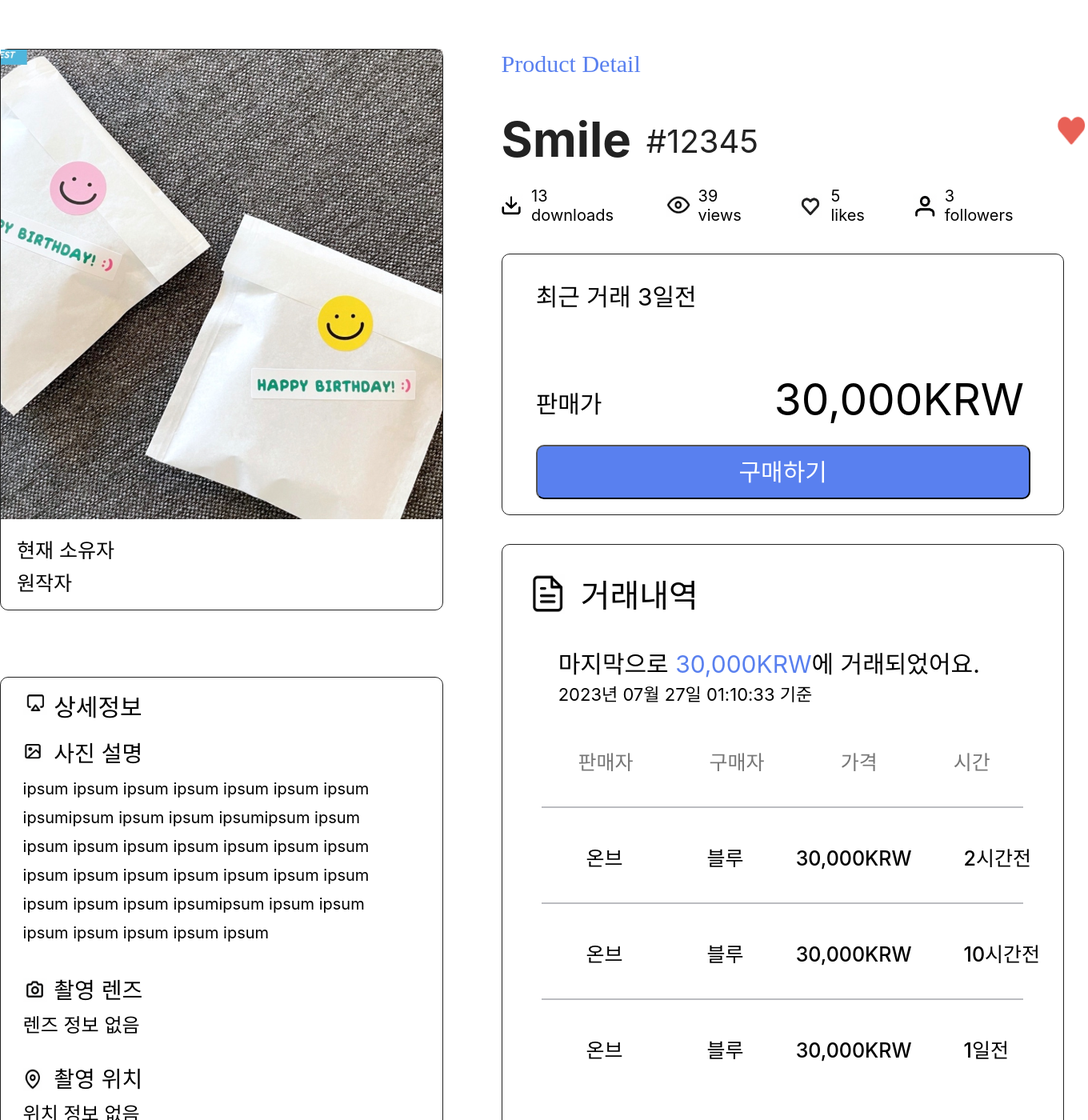
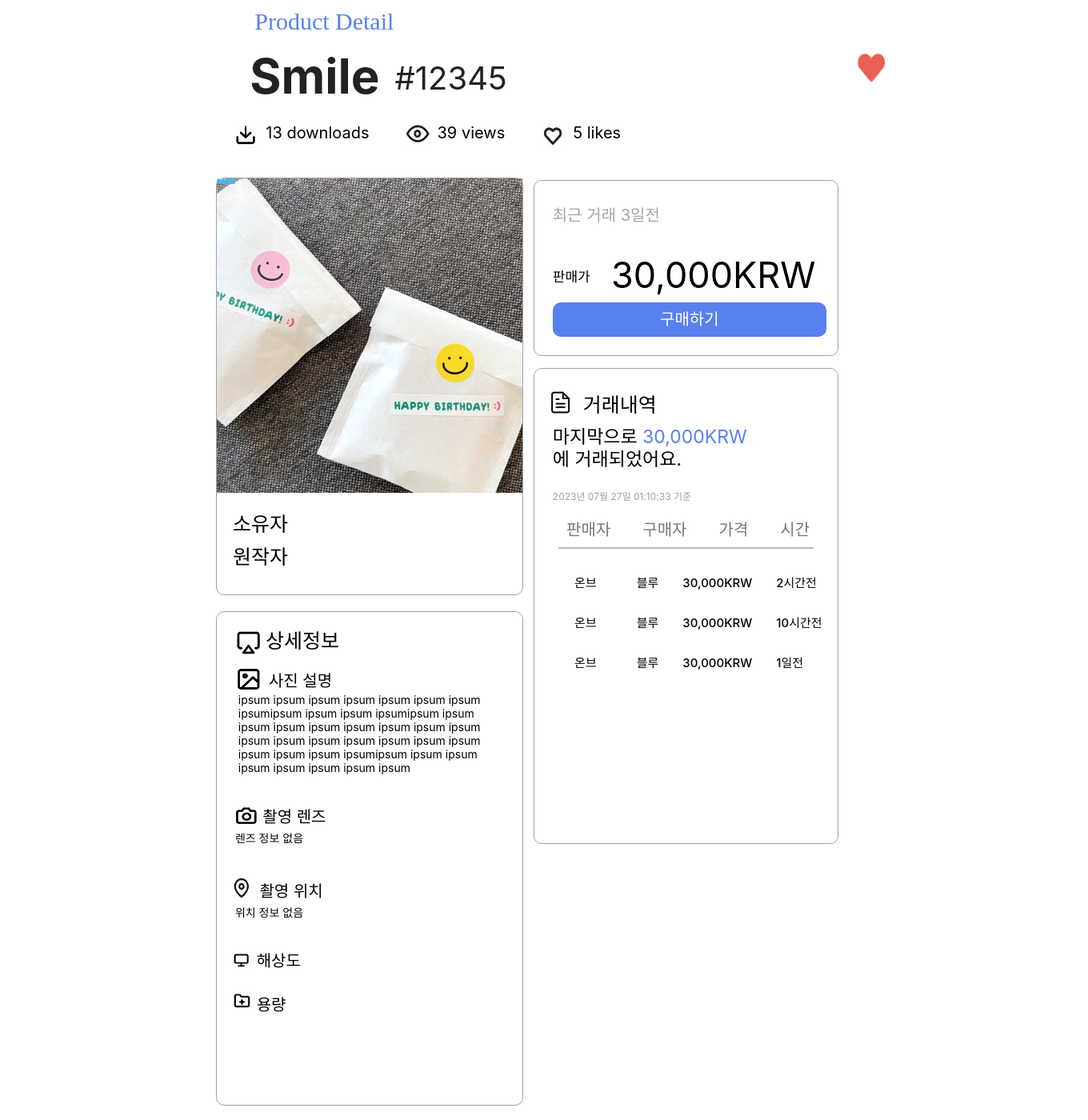
Before and after one commit to Troth-Cam/TrothCam_Web, a React (Create React App) app in the folder trothcam_web/: page /productdetail in a window 1280 px wide. Shown: the part 80-1480 px from the top of the page at 80% size, 1360 px wide, since content can reach past the window. Built offline with nearby package versions, Linux system fonts and the light colour scheme.

Commit message:
[MOD]코드 수정

```diff
--- a/trothcam_web/src/components/ProductDetail.jsx
+++ b/trothcam_web/src/components/ProductDetail.jsx
@@ -39,12 +39,35 @@ const ProductDetail = () => {
     return (
         <Container>
             <SearchBox></SearchBox>
+
+            <Col>
+                <Product>Product Detail</Product>
+                <TextContainer>
+                        <Title1>Smile</Title1>
+                        <Title2>#12345</Title2>
+                            <HeartImg src={heartIcon} alt="heartIcon" />
+
+                </TextContainer>
+
+                <InfoContainer>
+                            <DownloadImg src={DownloadIcon} alt="DownloadIcon"/>
+                            <Info1> 13 downloads</Info1>
+                            <EyeImg src={eyeIcon} alt="eyeIcon"/>
+                            <Info2> 39 views</Info2>
+                            <BlackheartImg src={blackheartIcon} alt="blackheartIcon"/>
+                            <Info3> 5 likes</Info3>
+
+                </InfoContainer>
+            </Col>
+
+
             <SubContainer>
+
                 <Col1>
                     <ImgDiv>
                         <StyledImage src={smileImg} alt="smileImg" onClick={openModal}  />
                         {showModal && <Modal image={smileImg} onClose={closeModal} />}
-                        <Text1>현재 소유자</Text1>
+                        <Text1>소유자</Text1>
                         <Text2>원작자</Text2>
                     </ImgDiv>
 
@@ -72,23 +95,6 @@ const ProductDetail = () => {
 
 
                 <Col2>
-                    <Product>Product Detail</Product>
-                    <TextContainer>
-                        <Title1>Smile</Title1>
-                        <Title2>#12345</Title2>
-                        <HeartImg src={heartIcon} alt="heartIcon" />
-                    </TextContainer>
-                    <InfoContainer>
-                        <DownloadImg src={DownloadIcon} alt="DownloadIcon"/>
-                        <Info1> 13 downloads</Info1>
-                        <EyeImg src={eyeIcon} alt="eyeIcon"/>
-                        <Info2> 39 views</Info2>
-                        <BlackheartImg src={blackheartIcon} alt="blackheartIcon"/>
-                        <Info3> 5 likes</Info3>
-                        <PersonImg src={PersonIcon} alt="PersonIcon"/>
-                        <Info4>  3 followers</Info4>
-
-                    </InfoContainer>
 
                     <Detail2>
                         <Day>최근 거래 3일전</Day>
@@ -117,14 +123,14 @@ const ProductDetail = () => {
                             <BuyerDetail marginLeft="0px">30,000KRW</BuyerDetail>
                             <BuyerDetail marginLeft="0px">2시간전</BuyerDetail>
                         </BuydetailContainer>
-                        <Line />
+
                         <BuydetailContainer>
                             <BuyerDetail>온브</BuyerDetail>
                             <BuyerDetail>블루</BuyerDetail>
                             <BuyerDetail marginLeft="0px">30,000KRW</BuyerDetail>
                             <BuyerDetail marginLeft="0px">10시간전</BuyerDetail>
                         </BuydetailContainer>
-                        <Line />
+
                         <BuydetailContainer>
                             <BuyerDetail>온브</BuyerDetail>
                             <BuyerDetail>블루</BuyerDetail>
@@ -156,13 +162,171 @@ const Container = styled.div`
 
 `;
 
+const Col = styled.div`
+  position:relative;
+  display: flex;
+  flex-direction: column;
+  justify-content: center;
+
+  align-items:center;
+  //margin-left:-50%;
+  text-align: left;
+
+
+`;
+
+
+const Product = styled.div`
+
+    width: 234px;
+    height: 40px;
+    margin-top:20px;
+    margin-left:-32%;
+    font-family: Inria Sans;
+    font-size: 30px;
+    font-weight: 400;
+    line-height: 36px;
+    letter-spacing: 0em;
+    text-align: left;
+    color: #5980EF;
+
+`;
+
+const TextContainer = styled.div`
+    display: flex;
+    flex-direction: row;
+    text-align: left;
+    width: 189px;
+    height: 95px;
+    margin-top:10px;
+    margin-left:-27%;
+    @media (max-width: 980px) {
+        margin-left:-22%;
+
+      }
+
+
+`;
+const Title1 = styled.div`
+
+    width: 189px;
+    height: 95px;
+    margin-top:0%;
+    margin-left:-32%;
+    font-family: Inter;
+    font-size: 60px;
+    font-weight: 700;
+    line-height: 73px;
+    letter-spacing: 0em;
+    text-align: left;
+    color: #222222;
+
+`;
+const Title2 = styled.div`
+
+    width: 177px;
+    height: 41px;
+    margin-top:8%;
+    margin-left:10%;
+    font-family: Inter;
+    font-size: 40px;
+    font-weight: 400;
+    line-height: 48px;
+    letter-spacing: 0em;
+    text-align: left;
+
+    color: #222222;
+
+`;
+const HeartImg = styled.img`
+    width: 41.63045120239258px;
+    height: 49.58951950073242px;
+    margin-left: 230%;
+
+    @media (max-width: 980px) {
+        margin-left:60%;
+
+      }
+`;
+
+
+
+const InfoContainer = styled.div`
+    display: flex;
+    flex-direction: row;
+    text-align: left;
+    margin-left:-22%;
+    @media (max-width: 980px) {
+        margin-left:-10%;
+
+      }
+
+`;
+const DownloadImg= styled.img`
+    width:30px;
+    height:30px;
+    margin-left:70px;
+`;
+
+const Info1= styled.div`
+    margin-top:0px;
+    margin-left:10px;
+    font-family: Inter;
+    font-size: 20px;
+    font-weight: 400;
+    line-height: 24px;
+    letter-spacing: 0em;
+    text-align: left;
+    color:#000000;
+`;
+
+const EyeImg= styled.img`
+    width:30px;
+    height:28px;
+    margin-left:45px;
+`;
+
+const Info2= styled.div`
+    margin-top:0px;
+    margin-left:10px;
+    font-family: Inter;
+    font-size: 20px;
+    font-weight: 400;
+    line-height: 24px;
+    letter-spacing: 0em;
+    text-align: left;
+    color:#000000;
+`;
+
+const BlackheartImg= styled.img`
+    width:30px;
+    height:30px;
+    margin-left:45px;
+`;
+
+const Info3= styled.div`
+    margin-top:0px;
+    margin-left:10px;
+    font-family: Inter;
+    font-size: 20px;
+    font-weight: 400;
+    line-height: 24px;
+    letter-spacing: 0em;
+    text-align: left;
+    color:#000000;
+`;
+
+
+
 const SubContainer = styled.div`
   display: flex;
   flex-direction: row;
   justify-content: center;
   //align-items:flex-start;
 
-  @media (max-width: 900px) {
+
+  @media (max-width: 1000px) {
+
     flex-direction: row;
     flex-wrap: wrap;
 
@@ -186,6 +350,13 @@ const Col1 = styled.div`
   flex-direction: column;
   justify-content: center;
   align-items: flex-start;
+  margin-left:-9%
+  @media (max-width: 10px) {
+    justify-content: center;
+    align-items: center;
+    margin-top:340px;
+    margin-left:-5%;
+  }
 
 `;
 
@@ -194,31 +365,44 @@ const Col2 = styled.div`
   flex-direction: column;
   justify-content: center;
   align-items: flex-start;
+  margin-top:-285px;
 
-  @media (max-width: 900px) {
+  margin-left:-25px;
+
+  @media (max-width:750px) {
     justify-content: center;
     align-items: center;
-    margin-left:-10%
+    margin-top:20px;
+    margin-left:-4%;
+  }
+  @media (max-width:700px) {
+    justify-content: center;
+    align-items: center;
+    margin-top:4%;
+    margin-left:-8%;
   }
 `;
 
 const ImgDiv = styled.div`
   position:relative;
-  width: 552px;
-  height: 700px;
+  width: 382px;
+  height: 520px;
   margin-top:10%;
 
 
-  linear-gradient(0deg, rgba(255, 255, 255, 0.5), rgba(255, 255, 255, 0.5));
 
     border-radius: 10px;
-    border: 1px solid #222222;
+    border: 1px solid #9fa0a3;
+
+    linear-gradient(0deg, rgba(255, 255, 255, 0.5), rgba(255, 255, 255, 0.5));
+
+
 `;
 
 const StyledImage = styled.img`
 
   width:100%;
-  height: 587px;
+  height: 393px;
   object-fit: cover;
 
 `;
@@ -276,33 +460,33 @@ const Text2 = styled.div`
 const Detail1 = styled.div`
     display: flex;
     flex-direction: column;
-  width: 552px;
-  height: 837px;
-  margin-top:15%;
+  width: 382px;
+  height: 616px;
+  margin-top:5%;
 
   border-radius: 10px;
   linear-gradient(0deg, rgba(255, 255, 255, 0.5), rgba(255, 255, 255, 0.5));
-  border: 1px solid #222222;
+  border: 1px solid #9FA0A3;
 `;
 
 
 const Pd1 = styled.img`
-    width: 30px;
-    height: 30px;
-    margin-top:3%;
+    width: 40px;
+    height: 40px;
+    margin-top:5%;
     margin-left:5%;
 
 `;
 
 const Pd1Text = styled.div`
-    width: 171px;
-    height: 44px;
-    margin-top:-5%;
-    margin-left:12%;
+    width: 150px;
+    height: 24px;
+    margin-top:-9%;
+    margin-left:16%;
     font-family: Inter;
-    font-size: 30px;
+    font-size: 25px;
     font-weight: 400;
-    line-height: 36px;
+    line-height: 25px;
     letter-spacing: 0em;
     text-align: left;
     color: #000000;
@@ -310,32 +494,17 @@ const Pd1Text = styled.div`
 `;
 
 const Pd2 = styled.img`
-    width: 25px;
-    height: 25px;
-    margin-top:3%;
-    margin-left:5%;
+    width: 35px;
+    height: 35px;
+    margin-top:5%;
+    margin-left:6%;
 `;
 
 const Pd2Text1 = styled.div`
-    width: 171px;
-    height: 44px;
-    margin-top:-5%;
-    margin-left:12%;
-    font-family: Inter;
-    font-size: 28px;
-    font-weight: 400;
-    line-height: 36px;
-    letter-spacing: 0em;
-    text-align: left;
-    color: #000000;
-
-`;
-
-const Pd2Text2 = styled.div`
-    width: 482px;
-    height: 144px;
-    margin-top:0%;
-    margin-left:5%;
+    width: 84px;
+    height: 25px;
+    margin-top:-9%;
+    margin-left:17%;
     font-family: Inter;
     font-size: 20px;
     font-weight: 400;
@@ -346,22 +515,36 @@ const Pd2Text2 = styled.div`
 
 `;
 
+const Pd2Text2 = styled.div`
+    width: 307px;
+    height: 102px;
+    margin-top:2%;
+    margin-left:7%;
+    font-family: Inter;
+    font-size: 14px;
+    font-weight: 400;
+    line-height: 17px;
+    letter-spacing: 0em;
+    text-align: left;
+    color: #000000;
+`;
+
 const Pd3 = styled.img`
-    width: 30px;
+    width: 37px;
     height: 30px;
-    margin-top:20%;
+    margin-top:10%;
     margin-left:5%;
 `;
 
 const Pd3Text1 = styled.div`
-    width: 171px;
-    height: 44px;
-    margin-top:-6%;
-    margin-left:12%;
+    width: 132px;
+    height: 30px;
+    margin-top:-7%;
+    margin-left:15%;
     font-family: Inter;
-    font-size: 28px;
+    font-size: 20px;
     font-weight: 400;
-    line-height: 36px;
+    line-height: 24px;
     letter-spacing: 0em;
     text-align: left;
     color: #000000;
@@ -369,14 +552,14 @@ const Pd3Text1 = styled.div`
 `;
 
 const Pd3Text2 = styled.div`
-    width: 171px;
-    height: 44px;
+    width: 187px;
+    height: 38px;
     margin-top:0%;
-    margin-left:5%;
+    margin-left:6%;
     font-family: Inter;
-    font-size: 24px;
+    font-size: 14px;
     font-weight: 400;
-    line-height: 36px;
+    line-height: 17px;
     letter-spacing: 0em;
     text-align: left;
     color: #000000;
@@ -391,14 +574,14 @@ const Pd4 = styled.img`
 `;
 
 const Pd4Text1 = styled.div`
-    width: 171px;
-    height: 44px;
+    width: 132px;
+    height: 30px;
     margin-top:-6%;
-    margin-left:12%;
+    margin-left:14%;
     font-family: Inter;
-    font-size: 28px;
+    font-size: 20px;
     font-weight: 400;
-    line-height: 36px;
+    line-height: 24px;
     letter-spacing: 0em;
     text-align: left;
     color: #000000;
@@ -409,32 +592,32 @@ const Pd4Text2 = styled.div`
     width: 187px;
     height: 38px;
     margin-top:0%;
-    margin-left:5%;
+    margin-left:6%;
     font-family: Inter;
-    font-size: 24px;
+    font-size: 14px;
     font-weight: 400;
-    line-height: 36px;
+    line-height: 17px;
     letter-spacing: 0em;
     text-align: left;
     color: #000000;
 
 `;
 const Pd5 = styled.img`
-    width: 28px;
-    height: 28px;
+    width: 24px;
+    height: 23px;
     margin-top:5%;
     margin-left:5%;
 `;
 
 const Pd5Text = styled.div`
-    width: 171px;
-    height: 44px;
-    margin-top:-5%;
-    margin-left:12%;
+    width: 132px;
+    height: 30px;
+    margin-top:-6%;
+    margin-left:13%;
     font-family: Inter;
-    font-size: 28px;
+    font-size: 20px;
     font-weight: 400;
-    line-height: 36px;
+    line-height: 24px;
     letter-spacing: 0em;
     text-align: left;
     color: #000000;
@@ -442,21 +625,21 @@ const Pd5Text = styled.div`
 `;
 
 const Pd6 = styled.img`
-    width: 30px;
-    height: 30px;
+    width: 25px;
+    height: 25px;
     margin-top:5%;
     margin-left:5%;
 `;
 
 const Pd6Text = styled.div`
-    width: 171px;
-    height: 44px;
+    width: 132px;
+    height: 30px;
     margin-top:-5%;
-    margin-left:12%;
+    margin-left:13%;
     font-family: Inter;
-    font-size: 28px;
+    font-size: 20px;
     font-weight: 400;
-    line-height: 36px;
+    line-height: 24px;
     letter-spacing: 0em;
     text-align: left;
     color: #000000;
@@ -464,181 +647,36 @@ const Pd6Text = styled.div`
 `;
 
 
+const Detail2 = styled.div`
+    display: flex;
+    flex-direction: column;
 
-const Product = styled.div`
-    width: 234px;
-    height: 40px;
-    margin-top:10%;
+    width: 379px;
+    height: 218px;
+
     margin-left:10%;
 
-    font-family: Inria Sans;
-    font-size: 30px;
-    font-weight: 400;
-    line-height: 36px;
-    letter-spacing: 0em;
-    text-align: left;
-    color: #5980EF;
+    border-radius: 10px;
+    border: 1px;
+
+    linear-gradient(0deg, rgba(255, 255, 255, 0.5), rgba(255, 255, 255, 0.5));
+    border: 1px solid #9FA0A3;
+
 
 `;
 
-const TextContainer = styled.div`
-    display: flex;
-    flex-direction: row;
-
-    width: 189px;
-    height: 95px;
-    margin-top:5%;
-    margin-left:10%;
-
-
-`;
-const Title1 = styled.div`
-
-    width: 189px;
-    height: 95px;
-    margin-top:0%;
-    margin-left:0%;
-    font-family: Inter;
-    font-size: 60px;
-    font-weight: 700;
-    line-height: 73px;
-    letter-spacing: 0em;
-    text-align: left;
-    color: #222222;
-
-`;
-const Title2 = styled.div`
-
-    width: 177px;
-    height: 41px;
+const Day = styled.div`
+    width: 182px;
+    height: 23px;
     margin-top:8%;
-    margin-left:10%;
-    font-family: Inter;
-    font-size: 40px;
-    font-weight: 400;
-    line-height: 48px;
-    letter-spacing: 0em;
-    text-align: left;
-
-    color: #222222;
-
-`;
-const HeartImg = styled.img`
-    width: 41.63045120239258px;
-    height: 49.58951950073242px;
-    margin-left: 370px;
-`;
-
-
-
-const InfoContainer = styled.div`
-    display: flex;
-    flex-direction: row;
-    align-items:center;
-
-`;
-const DownloadImg= styled.img`
-    width:30px;
-    height:30px;
-    margin-left:70px;
-`;
-
-const Info1= styled.div`
-    margin-top:0px;
-    margin-left:10px;
+    margin-left:6%;
     font-family: Inter;
     font-size: 20px;
     font-weight: 400;
     line-height: 24px;
     letter-spacing: 0em;
     text-align: left;
-    color:#000000;
-`;
-
-const EyeImg= styled.img`
-    width:30px;
-    height:28px;
-    margin-left:45px;
-`;
-
-const Info2= styled.div`
-    margin-top:0px;
-    margin-left:10px;
-    font-family: Inter;
-    font-size: 20px;
-    font-weight: 400;
-    line-height: 24px;
-    letter-spacing: 0em;
-    text-align: left;
-    color:#000000;
-`;
-
-const BlackheartImg= styled.img`
-    width:30px;
-    height:30px;
-    margin-left:45px;
-`;
-
-const Info3= styled.div`
-    margin-top:0px;
-    margin-left:10px;
-    font-family: Inter;
-    font-size: 20px;
-    font-weight: 400;
-    line-height: 24px;
-    letter-spacing: 0em;
-    text-align: left;
-    color:#000000;
-`;
-
-const PersonImg= styled.img`
-    width:30px;
-    height:30px;
-    margin-left:45px;
-`;
-
-const Info4= styled.div`
-    margin-top:0px;
-    margin-left:10px;
-    font-family: Inter;
-    font-size: 20px;
-    font-weight: 400;
-    line-height: 24px;
-    letter-spacing: 0em;
-    text-align: left;
-    color:#000000;
-`;
-
-const Detail2 = styled.div`
-    display: flex;
-    flex-direction: column;
-
-    width: 701px;
-    height: 325px;
-    margin-top:5%;
-    margin-left:10%;
-
-    border-radius: 10px;
-    border: 1px;
-
-    linear-gradient(0deg, rgba(255, 255, 255, 0.5), rgba(255, 255, 255, 0.5));
-    border: 1px solid #222222;
-
-
-`;
-
-const Day = styled.div`
-    width: 370px;
-    height: 29px;
-    margin-top:5%;
-    margin-left:6%;
-    font-family: Inter;
-    font-size: 30px;
-    font-weight: 400;
-    line-height: 36px;
-    letter-spacing: 0em;
-    text-align: left;
-    color:#000000
+    color:#A6A6A6;
 
 `;
 const PayContainer = styled.div`
@@ -647,14 +685,14 @@ const PayContainer = styled.div`
 `;
 
 const Pay1 = styled.div`
-    width: 263px;
-    height: 29px;
+    width: 55px;
+    height: 24px;
     margin-top:15%;
     margin-left:6%;
     font-family: Inter;
-    font-size: 30px;
+    font-size: 17px;
     font-weight: 400;
-    line-height: 36px;
+    line-height: 20px;
     letter-spacing: 0em;
     text-align: left;
     color:#000000
@@ -662,14 +700,14 @@ const Pay1 = styled.div`
 `;
 
 const Pay2 = styled.div`
-    width: 321px;
-    height: 69px;
-    margin-top:12%;
+    width: 287px;
+    height: 49px;
+    margin-top:10%;
     margin-left:5%;
     font-family: Inter;
-    font-size: 55px;
+    font-size: 45px;
     font-weight: 400;
-    line-height: 66px;
+    line-height: 54px;
     letter-spacing: 0em;
     text-align: left;
     color:#000000
@@ -677,40 +715,41 @@ const Pay2 = styled.div`
 `;
 
 const BuyButton = styled.button`
-    width: 618px;
-    height: 68px;
+    width: 342px;
+    height: 43px;
     margin-top:3%;
     margin-left:6%;
     border-radius: 10px;
     background: #5980EF;
     font-family: Inter;
-    font-size: 30px;
+    font-size: 20px;
     font-weight: 400;
-    line-height: 36px;
+    line-height: 24px;
     letter-spacing: 0em;
     text-align: center;
     color:#ffffff;
+    border:none;
 
 
 `;
 
 
 const Detail3 = styled.div`
-    width: 701px;
-    height: 1020px;
-    margin-top:5%;
+    width: 379px;
+    height: 593px;
+    margin-top:15px;
     margin-left:10%;
     border-radius: 10px;
     border: 1px;
     linear-gradient(0deg, rgba(255, 255, 255, 0.5), rgba(255, 255, 255, 0.5));
-    border: 1px solid #222222;
+    border: 1px solid #9FA0A3;
 
 `;
 
 const ChertImage= styled.img`
-    width: 43px;
-    height: 50px;
-    margin-top:5%;
+    width: 27px;
+    height: 30px;
+    margin-top:7%;
     margin-left:5%;
 
 `;
@@ -718,13 +757,13 @@ const ChertImage= styled.img`
 
 const BuyChert=styled.div`
     width: 212px;
-    height: 55px;
-    margin-top:-7%;
-    margin-left:14%;
+    height: 33px;
+    margin-top:-8%;
+    margin-left:16%;
     font-family: Inter;
-    font-size: 40px;
+    font-size: 25px;
     font-weight: 400;
-    line-height: 48px;
+    line-height: 30px;
     letter-spacing: 0em;
     text-align: left;
     color:#000000;
@@ -733,30 +772,32 @@ const BuyChert=styled.div`
 `;
 
 const LastBuy=styled.div`
-    width: 621px;
+    width: 250px;
     height: 43px;
-    margin-top:5%;
-    margin-left:10%;
+    margin-top:2%;
+    margin-left:6%;
     font-family: Inter;
-    font-size: 30px;
+    font-size: 23px;
     font-weight: 400;
-    line-height: 36px;
+    line-height: 28px;
     letter-spacing: 0em;
     text-align: left;
 
 `;
 
 const LastBuyDate=styled.div`
-    width: 621px;
-    height: 43px;
-    margin-top:0%;
-    margin-left:10%;
+    width: 426px;
+    height: 17px;
+    margin-top:10%;
+    margin-left:6%;
     font-family: Inter;
-    font-size: 22px;
+    font-size: 12px;
     font-weight: 400;
-    line-height: 27px;
+    line-height: 15px;
     letter-spacing: 0em;
     text-align: left;
+    color: #9F9F9F;
+
 `;
 
 const BuydetailContainer=styled.div`
@@ -767,33 +808,33 @@ const BuydetailContainer=styled.div`
 `;
 
 const BuyDetail=styled.div`
-    margin-top:40px;
-    margin-left:95px;
+    margin-top:20px;
+    margin-left:40px;
     font-family: Inter;
-    font-size: 25px;
+    font-size: 20px;
     font-weight: 500;
-    line-height: 30px;
+    line-height: 24px;
     letter-spacing: 0em;
     color: #777777;
 `;
 
 const Line = styled.hr`
+    width: 317px;
     display: flex;
     justify-content: center;
     align-items: center;
-    width: 600.0000114792729px;
     angle: -0.05 deg;
-    margin-top:40px;
+    margin-top:10px;
     border: 1px solid #BCBDC1;
 
 `;
 
 const BuyerDetail=styled.div`
-    margin-top:40px;
-    margin-left: ${(props) => props.marginLeft || '40px'};
-    padding-left:65px;
+    margin-top:20px;
+    margin-left: ${(props) => props.marginLeft || '20px'};
+    padding-left:30px;
     font-family: Inter;
-    font-size: 25px;
+    font-size: 15px;
     font-weight: 500;
     line-height: 30px;
     letter-spacing: 0em;
```
